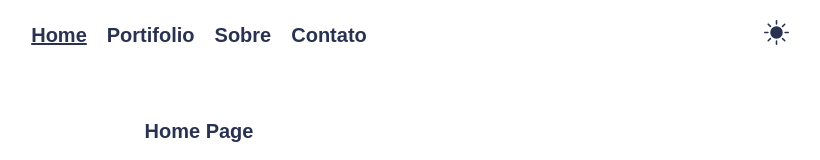
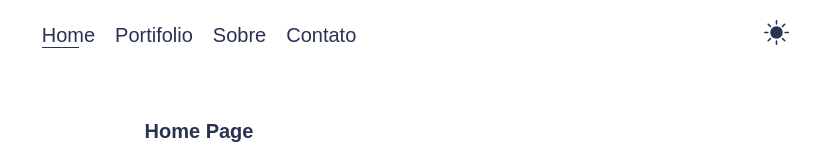
Before and after one commit to jpmedeirosmorais/portifolio, a React (Vite) app: page / in a window 1280 px wide. Shown: the top 160 px of the page, without its empty margins (441-1261 px from the left). Built offline with nearby package versions, Linux system fonts and the light colour scheme.

Commit message:
adicionando animação de hover no menu de navegação

```diff
--- a/src/components/Layout/index.tsx
+++ b/src/components/Layout/index.tsx
@@ -15,7 +15,11 @@ export const Layout: React.FC<LayoutI> = ({ children }) => {
       <div className="nav-bar">
         <div className="nav-items">
           {layoutOptions.map((item, key) => (
-            <NavItem key={key} selected={location.pathname === item.link}>
+            <NavItem
+              key={key}
+              selected={location.pathname === item.link}
+              theme={theme}
+            >
               <Link className="item" to={item.link}>
                 {item.title}
               </Link>
--- a/src/components/Layout/interfaces.ts
+++ b/src/components/Layout/interfaces.ts
@@ -11,4 +11,5 @@ export interface LayoutI {
 
 export interface NavItemI {
   selected: boolean;
+  theme: "light" | "dark";
 }
--- a/src/components/Layout/styles.ts
+++ b/src/components/Layout/styles.ts
@@ -1,3 +1,4 @@
+import themeGlobal from "@/styles/designToken";
 import styled, { css } from "styled-components";
 import { type NavItemI } from "./interfaces";
 
@@ -21,6 +22,10 @@ export const Container = styled.div`
     .theme-container {
       position: absolute;
       right: 5rem;
+      cursor: pointer;
+      :hover {
+        opacity: 0.9;
+      }
     }
   }
 
@@ -32,12 +37,34 @@ export const Container = styled.div`
 `;
 
 export const NavItem = styled.div`
-  ${({ selected }: NavItemI) => css`
+  ${({ selected, theme }: NavItemI) => css`
     padding-inline: 1rem;
     .item {
+      position: relative;
+      display: inline-block;
       text-decoration: none;
-      font-weight: bold;
-      text-decoration: ${selected ? "underline" : "none"};
+      font-weight: normal;
+
+      ::after {
+        content: "";
+        position: absolute;
+        top: 100%;
+        left: 0;
+        width: 0rem;
+        height: 0.1rem;
+        background-color: ${themeGlobal.color[theme].secondary};
+        transition: all 500ms ease-in-out;
+      }
+
+      &:hover::after {
+        width: 3rem;
+      }
+      ${selected &&
+      css`
+        ::after {
+          width: 70%;
+        }
+      `};
     }
   `}
 `;
```
Also changed, not shown: 1 other file (tests, documents, lock files or other folders).
